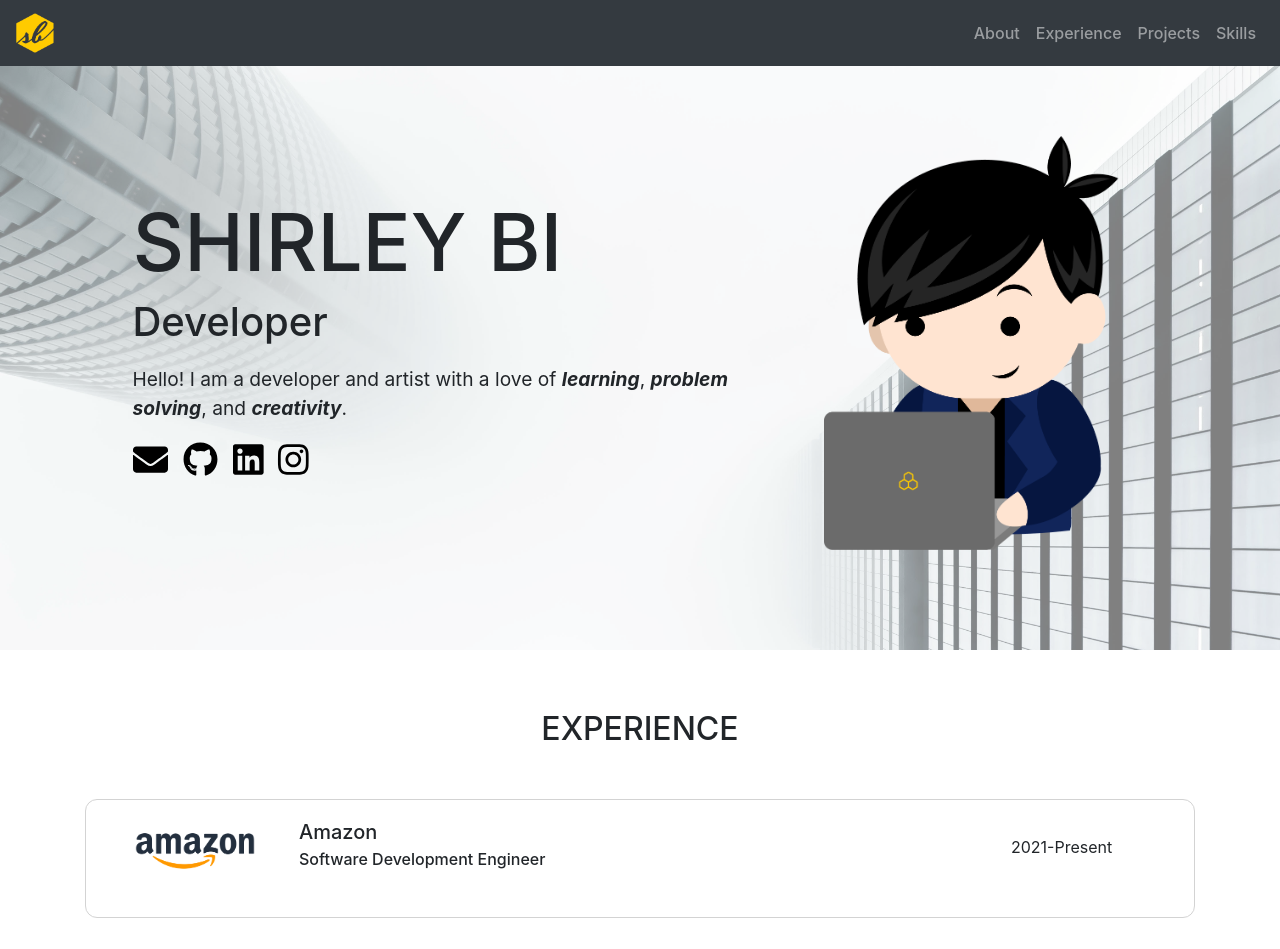
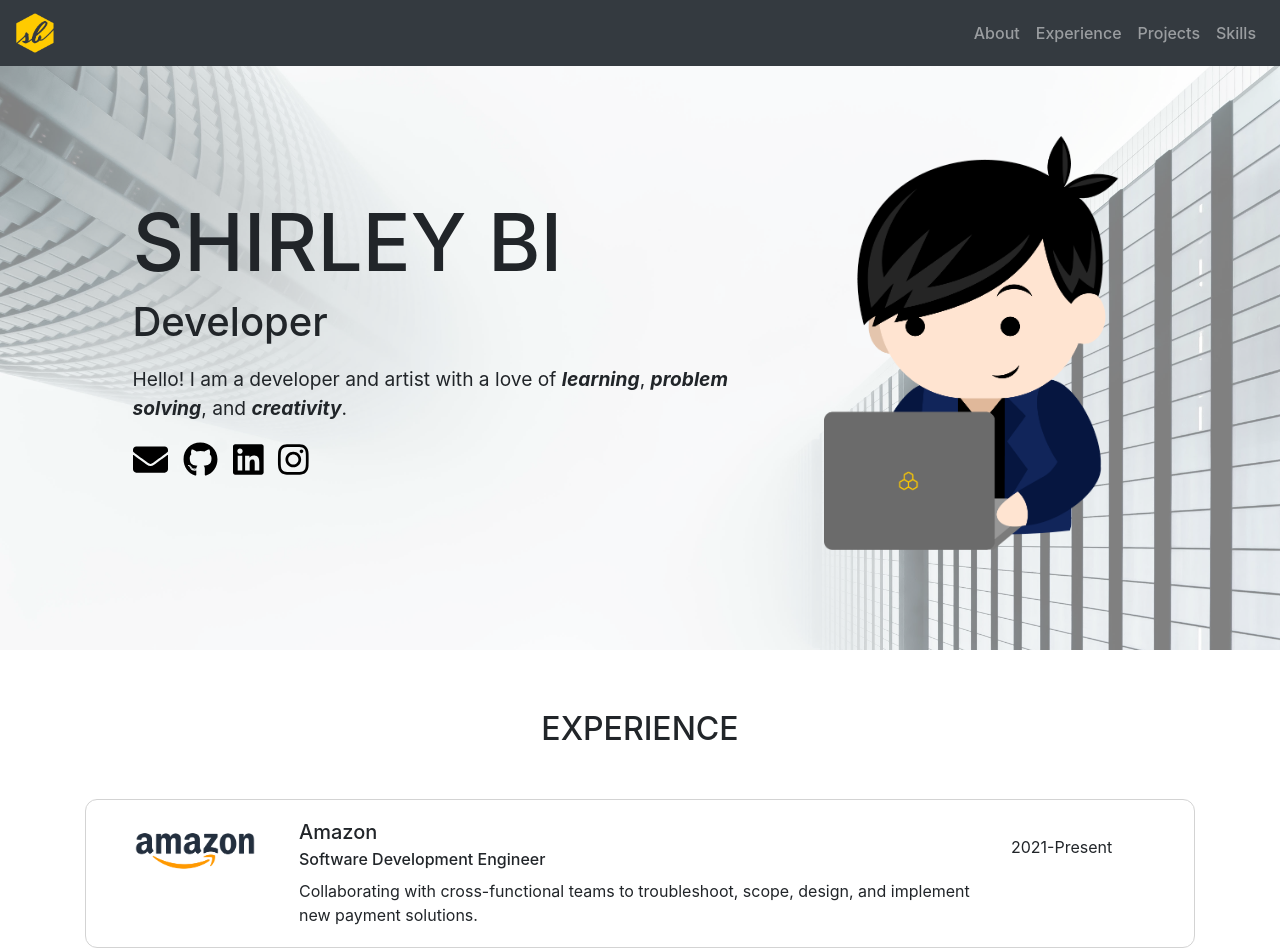
Before and after one commit to shirleywbi/shirleywbi.github.io, a React (Create React App) app in the folder portfolio/: page / in a window 1280 px wide. Shown: the top 949 px of the page. Built offline with nearby package versions, Linux system fonts and the light colour scheme.

Commit message:
Add basic description to Amazon

```diff
--- a/portfolio/src/data/workexperience.js
+++ b/portfolio/src/data/workexperience.js
@@ -4,7 +4,7 @@ const experiences = [
         title: "Software Development Engineer",
         dateRange: "2021-Present",
         logo: require("../assets/icons/amazon.png"),
-        description: ""
+        description: "Collaborating with cross-functional teams to troubleshoot, scope, design, and implement new payment solutions."
     },
     {
         company: "UBC Tapestry",
```
